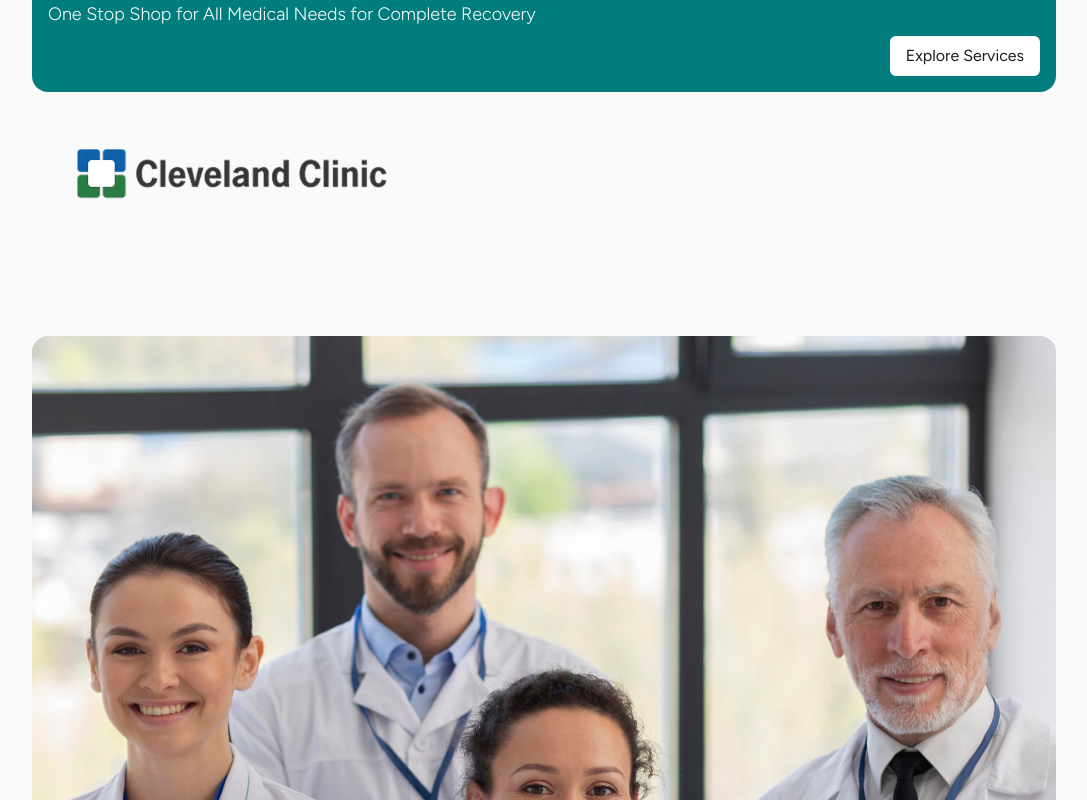
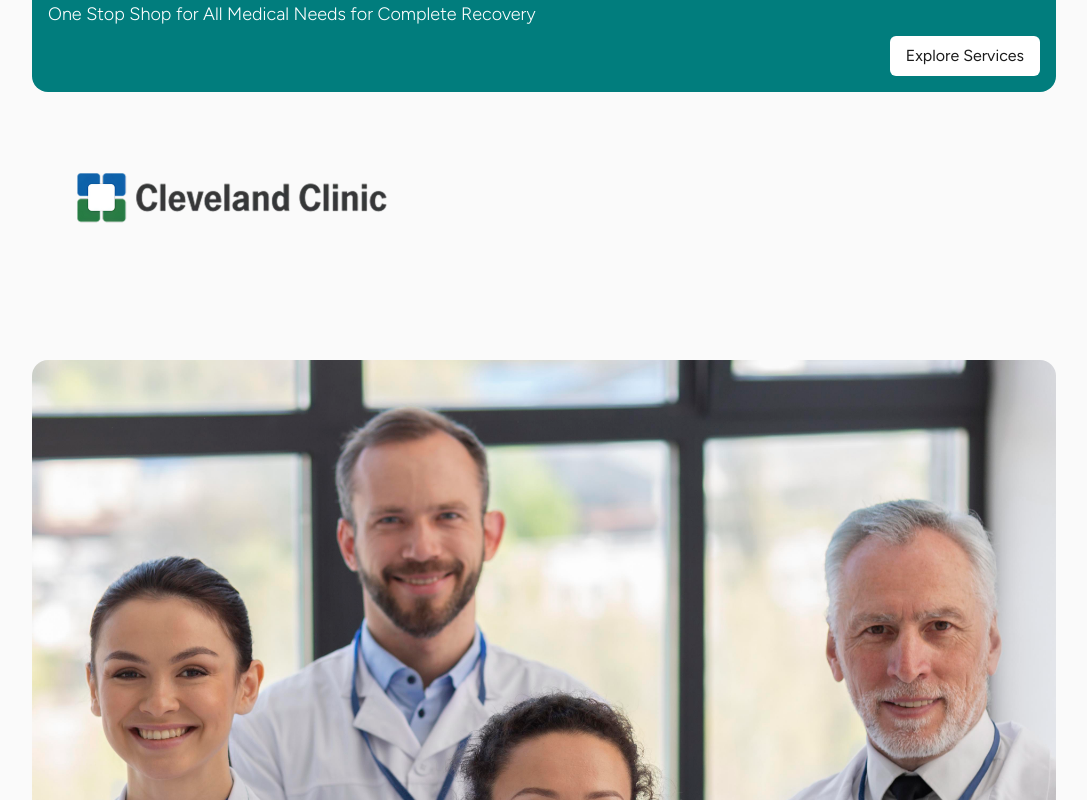
Before and after one commit to rifqi011/asklepion-clinic, a React (Vite) app: page / in a window 1280 px wide. Shown: the part 2780-3580 px from the top of the page, without its empty margins (96-1183 px from the left). Built offline with nearby package versions, Linux system fonts and the light colour scheme; a web font is replaced by a local one.

Commit message:
Refactor ButtonSecondary styles and adjust spacing in Section and Home components

```diff
--- a/src/assets/components/ButtonSecondary.jsx
+++ b/src/assets/components/ButtonSecondary.jsx
@@ -7,7 +7,7 @@ export default function ButtonSecondary({ children, href, onClick, className })
 		)
 	} else {
 		return (
-			<button onClick={onClick} className={`text-white border border-white backdrop-blur-md bg-white/10 py-2 px-4 rounded-3xl flex items-center gap-2 self-auto whitespace-nowrap ${className}`}>
+			<button onClick={onClick} className={`text-black border-gray border-2 bg-white py-2 px-4 rounded-3xl items-center gap-2 self-auto whitespace-nowrap inline-flex ${className}`}>
 				{children}
 			</button>
 		)
--- a/src/assets/components/Section.jsx
+++ b/src/assets/components/Section.jsx
@@ -1,6 +1,6 @@
 export default function Section({id, className, children}) {
     return (
-        <section id={id} className={`container py-8 flex flex-col gap-12 ${className}`}>
+        <section id={id} className={`container py-14 flex flex-col gap-12 ${className}`}>
             {children}
         </section>
     )
--- a/src/assets/sections/Home.jsx
+++ b/src/assets/sections/Home.jsx
@@ -10,7 +10,7 @@ import "swiper/swiper-bundle.css"
 export default function Home() {
 	return (
 		<>
-			<Section id={"home"} className={"mt-20 text-center"}>
+			<Section id={"home"} className={"mt-14 text-center"}>
                 <SectionTitle title={"Health Harmony"} align={"center"} headline={"Your Gateway to Optimal Health Solution"} description={"Our platform serves as your gateway to a healthier life, offering personalized guidance, valuable insights, and support for your well-being."} />
 
 				<div className="flex flex-col gap-6">
@@ -32,7 +32,7 @@ export default function Home() {
 				</div>
 			</Section>
 
-			<div className="container overflow-hidden mb-20">
+			<div className="container overflow-hidden mb-14">
 				<Swiper
 					centeredSlides={true}
 					autoplay={{
```
